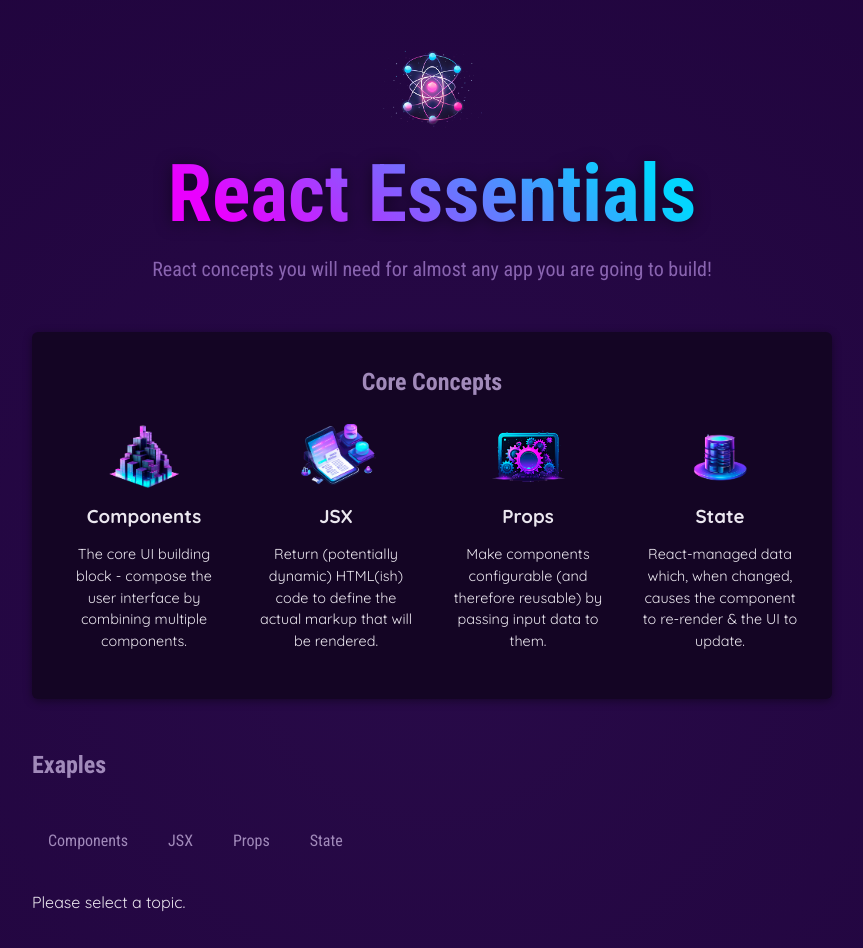
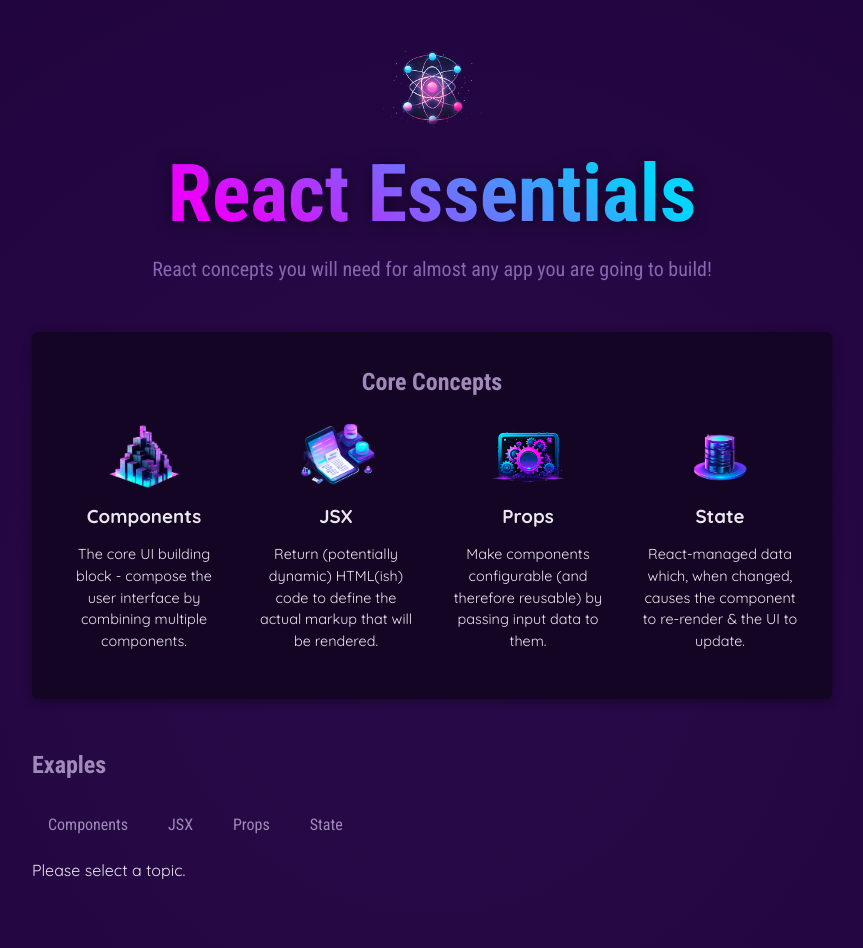
Before and after one commit to Huseinaz/react-essentials, a React (Vite) app: page / in a window 1280 px wide. Shown: the top 948 px of the page, without its empty margins (208-1071 px from the left). Built offline with nearby package versions, Linux system fonts and the light colour scheme.

Commit message:
Setting Component Types Dynamically

```diff
--- a/src/components/Examples.jsx
+++ b/src/components/Examples.jsx
@@ -33,17 +33,17 @@ export default function Examples() {
 
     return (
         <Section title="Exaples" id="examples">
-        <Tabs buttons={
-          <>
-            <menu>
+        <Tabs
+          ButtonsContainer="menu"
+          buttons={
+            <>
               <TabButton isSlected={selectedTopic === "components"} onClick={() => handleSelect('components')}>Components</TabButton>
               <TabButton isSlected={selectedTopic === "jsx"} onClick={() => handleSelect('jsx')}>JSX</TabButton>
               <TabButton isSlected={selectedTopic === "props"} onClick={() => handleSelect('props')}>Props</TabButton>
               <TabButton isSlected={selectedTopic === "state"} onClick={() => handleSelect('state')}>State</TabButton>
-            </menu>
-          </>
-        }>
-          {tabContent}
+            </>
+          }>
+        {tabContent}
         </Tabs>
       </Section>
     )
--- a/src/components/Tabs.jsx
+++ b/src/components/Tabs.jsx
@@ -1,10 +1,10 @@
-export default function Tabs ({ children, buttons }) {
+export default function Tabs({ children, buttons, ButtonsContainer }) {
+    // const ButtonsContainer = buttonsContainer;
+
     return (
         <>
-            <menu>
-                {buttons}
-            </menu>
+            <ButtonsContainer>{buttons}</ButtonsContainer>
             {children}
         </>
-    )
+    );
 }
```
